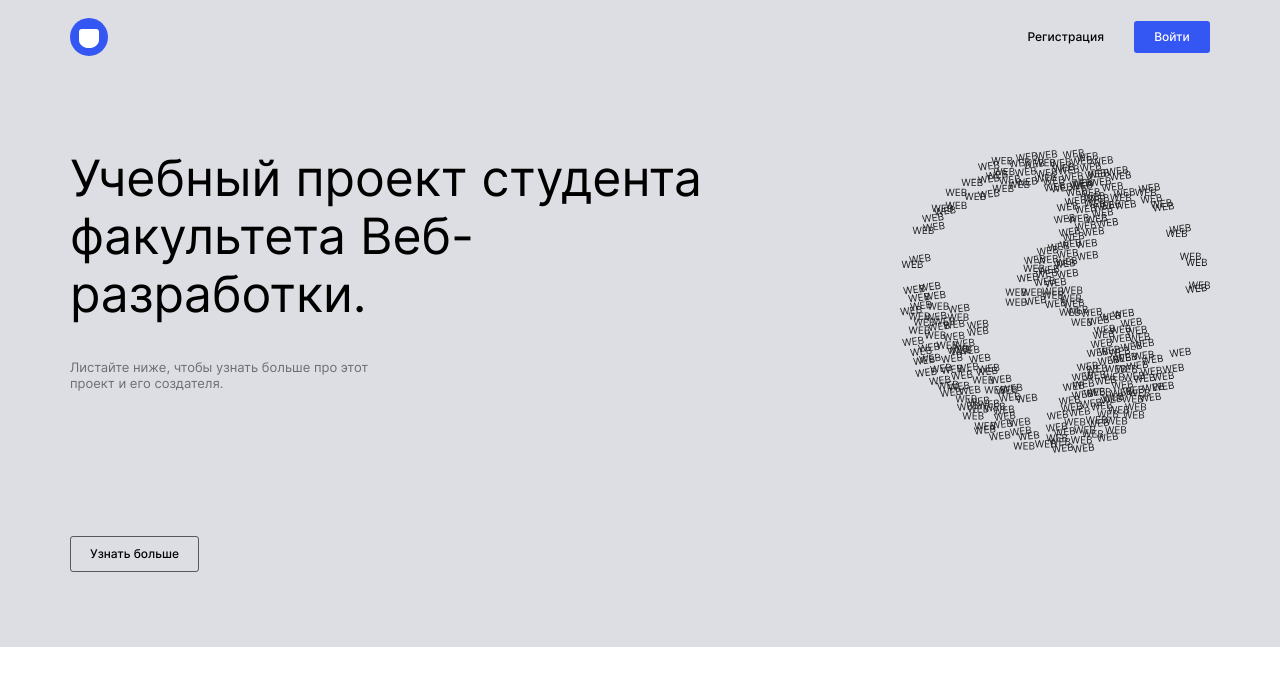
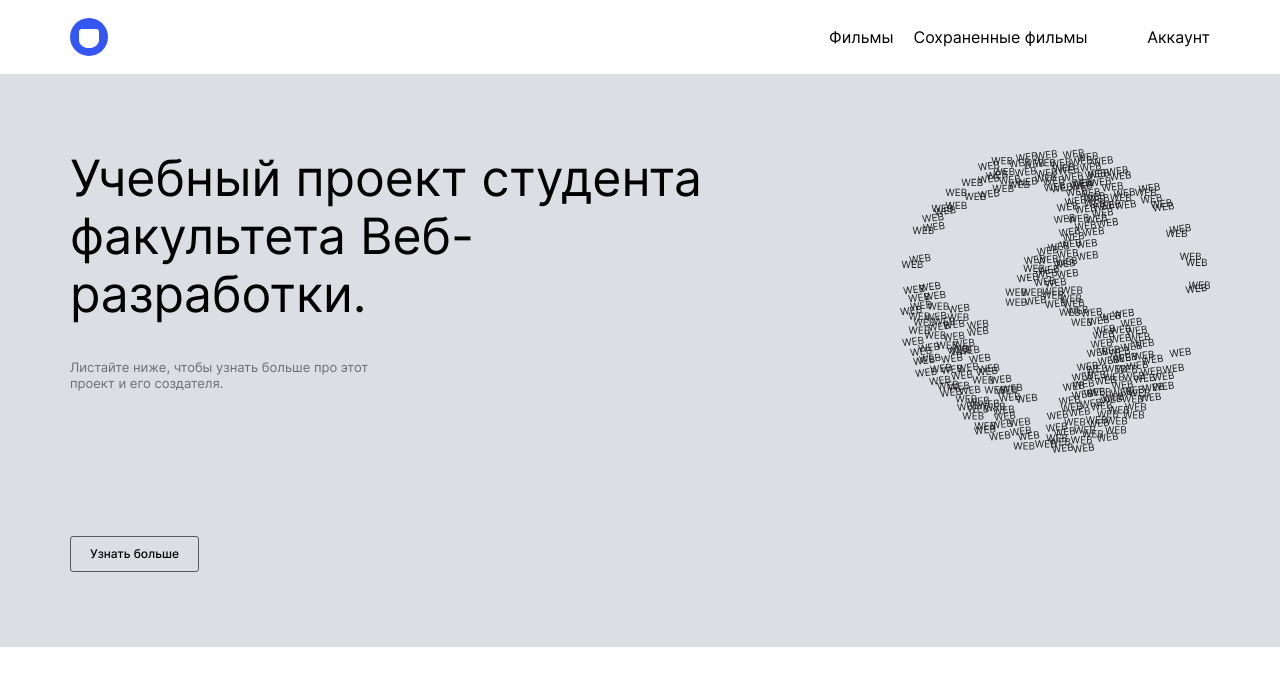
Before and after one commit to elitemineral/movies-explorer-frontend, a React (Create React App) app: page / in a window 1280 px wide. Shown: the top 686 px of the page. Built offline with nearby package versions, Linux system fonts and the light colour scheme.

Commit message:
Частичная реализация меню

```diff
--- /dev/null
+++ b/src/components/Burger/Burger.css
@@ -0,0 +1,57 @@
+.burger {
+  display: flex;
+  flex-direction: column;
+  justify-content: center;
+  align-self: center;
+  width: 22px;
+  height: 20.5px;
+  position: relative;
+  cursor: pointer;
+
+  transition: height .2s linear;
+}
+
+.burger::before,
+.burger::after {
+  content: '';
+  position: absolute;
+  width: 100%;
+  height: 2.5px;
+  background-color: #000;
+  transition: transform .2s linear;
+  left: 0;
+}
+
+.burger::before {
+  top: 0;
+}
+
+.burger::after {
+  bottom: 0;
+}
+
+.burger_opened {
+  height: 3px;
+  z-index: 2;
+}
+
+.burger_opened::before {
+  transform: rotate(45deg);
+  height: 3px;
+}
+
+.burger_opened::after {
+  transform: rotate(-45deg);
+  height: 3px;
+}
+
+.burger-item {
+  width: 100%;
+  height: 2.5px;
+  background-color: #000;
+  transition: transform .2s linear;
+}
+
+.burger-item_active {
+  transform: scale(0);
+}
--- /dev/null
+++ b/src/components/Burger/Burger.js
@@ -0,0 +1,13 @@
+import './Burger.css';
+
+export default function Burger(props) {
+  const { onClick, isOpen }  = props;
+
+  return (
+    <>
+      <div className={`burger${isOpen ? ' burger_opened' : ''}`} onClick={onClick}>
+        <span className={`burger-item${isOpen ? ' burger-item_active' : ''}`}></span>
+      </div>
+    </>
+  );
+}
--- a/src/components/Header/Header.css
+++ b/src/components/Header/Header.css
@@ -5,6 +5,10 @@
 
   padding: 18px 14px;
   background-color: #dddee3;
+}
+
+.header_theme-white {
+  background-color: #fff;
 }
 
 .header__link-register {
--- a/src/components/Header/Header.js
+++ b/src/components/Header/Header.js
@@ -1,16 +1,14 @@
-import Link from '../Link/Link';
-import headerLogo from '../../images/heaer-logo.svg';
-import Button from '../Button/Button';
+import headerLogo from '../../images/header-logo.svg';
+import HeaderNav from '../HeaderNav/HeaderNav';
 import './Header.css';
 
-export default function Header() {
+export default function Header(props) {
+  const { loggedIn = true } = props;
+
   return (
-    <header className='header'>
+    <header className={`header${loggedIn ? ' header_theme-white' : ''}`}>
       <img className='header__logo' src={headerLogo} alt='Логотип' />
-      <nav className='header__nav'>
-        <Link className='header__link-register' path='' text='Регистрация' />
-        <Button className='header__button-login' text='Войти' />
-      </nav>
+      <HeaderNav />
     </header>
   );
 }
--- /dev/null
+++ b/src/components/HeaderMenu/HeaderMenu.css
@@ -0,0 +1,57 @@
+.header__menu {
+  width: 100%;
+  height: 100%;
+
+  display: flex;
+  justify-content: flex-end;
+
+  position: relative;
+}
+
+.header__menu-links {
+  width: 320px;
+  height: 100%;
+
+  box-sizing: border-box;
+  padding: 144px 10px 48px;
+  margin: 0;
+
+  list-style: none;
+
+  display: flex;
+  flex-direction: column;
+  justify-content: flex-start;
+  align-items: center;
+
+  background-color: #fff;
+}
+
+@media (min-width: 425px) {
+  .header__menu-links {
+    width: 350px;
+  }
+}
+
+@media (min-width: 768px) {
+  .header__menu-links {
+    width: 520px;
+  }
+}
+
+.header__menu-link_position-bottom {
+  margin-top: auto;
+}
+
+@media (min-width: 1280px) {
+  .header__menu-links {
+    width: 381px;
+    padding: 0;
+
+    flex-direction: row;
+    gap: 20px;
+  }
+
+  .header__menu-link_position-bottom {
+    margin-left: auto;
+  }
+}
--- /dev/null
+++ b/src/components/HeaderMenu/HeaderMenu.js
@@ -0,0 +1,41 @@
+import { useState } from 'react';
+import Burger from '../Burger/Burger';
+import Popup from '../Popup/Popup';
+import './HeaderMenu.css';
+
+export default function HeaderMenu(props) {
+  const isMobile = props.isMobile;
+
+  const [isOpen, setIsOpen] = useState(false);
+
+  const handleBurgerClick = () => {
+    setIsOpen(!isOpen)
+  }
+
+  const menuItems = () => {
+    return (
+      <div className='header__menu'>
+        <ul className='header__menu-links'>
+          {/* <li className='header__menu-link'>Главная</li> */}
+          <li className='header__menu-link'>Фильмы</li>
+          <li className='header__menu-link'>Сохраненные фильмы</li>
+          <li className='header__menu-link header__menu-link_position-bottom'>Аккаунт</li>
+        </ul>
+      </div>
+    );
+  }
+
+  return (
+    <>
+      {isMobile ?
+        <>
+          <Burger isOpen={isOpen} onClick={handleBurgerClick} />
+          <Popup isOpen={isOpen}>
+            {menuItems()}
+          </Popup>
+        </>
+      : menuItems()
+      }
+    </>
+  );
+}
--- /dev/null
+++ b/src/components/HeaderNav/HeaderNav.js
@@ -0,0 +1,38 @@
+import { useCallback, useEffect, useState } from 'react';
+import Button from '../Button/Button';
+import HeaderMenu from '../HeaderMenu/HeaderMenu';
+import Link from '../Link/Link';
+import './HeaderNav.css';
+
+const MAX_MOBILE_WIDTH = 1279;
+
+export default function HeaderNav(props) {
+  const { loggedIn = true } = props;
+
+  const [isMobile, setIsMobile] = useState(window.innerWidth <= MAX_MOBILE_WIDTH);
+
+  const resizeWindow = useCallback(() => {
+    const isMobileNew = window.innerWidth <= MAX_MOBILE_WIDTH;
+    if (isMobileNew !== isMobile) {
+      setIsMobile(isMobileNew);
+    }
+  }, [isMobile]);
+
+  useEffect(() => {
+    window.addEventListener('resize', resizeWindow);
+
+    return () => window.removeEventListener('resize', resizeWindow);
+  }, [resizeWindow]);
+
+  return (
+    <nav className='header__nav'>
+      {loggedIn ?
+        <HeaderMenu isMobile={isMobile} /> :
+        <>
+          <Link className='header__link-register' path='' text='Регистрация' />
+          <Button className='header__button-login' text='Войти' />
+        </>
+      }
+    </nav>
+  );
+}
--- /dev/null
+++ b/src/components/Popup/Popup.css
@@ -0,0 +1,38 @@
+.popup {
+  width: 100%;
+  height: 100%;
+
+  display: flex;
+  visibility: hidden;
+  opacity: 0;
+  transition: visibility .3s, opacity 0.3s linear;
+
+  justify-content: center;
+  align-items: center;
+
+  position: fixed;
+  z-index: 1;
+  top: 50%;
+  left: 50%;
+  -webkit-transform: translate(-50%, -50%);
+  transform: translate(-50%, -50%);
+
+}
+
+.popup::before {
+  content: "";
+  opacity: .5;
+  width: 100%;
+  height: 100%;
+  background-color: #000;
+  position: absolute;
+}
+
+.popup__container {
+  position: relative;
+}
+
+.popup_opened {
+  visibility: visible;
+  opacity: 1;
+}
--- /dev/null
+++ b/src/components/Popup/Popup.js
@@ -0,0 +1,16 @@
+import './Popup.css';
+
+export default function Popup(props) {
+  const {
+    isOpen,
+    children
+  } = props;
+
+  return (
+    <div className={`popup${isOpen ? ' popup_opened' : ''}`}>
+      {/* <div className='popup__container' style={{ width: '100%', height: '100%', display: 'flex', justifyContent: 'flex-end'}}> */}
+        {children}
+      {/* </div> */}
+    </div>
+  );
+}
--- a/src/components/Promo/Promo.js
+++ b/src/components/Promo/Promo.js
@@ -3,7 +3,7 @@ import './Promo.css';
 
 export default function Promo() {
   return (
-    <section className='promo' id='123'>
+    <section className='promo'>
       <div className='promo__container'>
         <div>
           <h1 className='promo__title'>
```
Also changed, not shown: src/components/HeaderNav/HeaderNav.css (added), src/components/Promo/Promo.css (line endings or trailing spaces), src/images/header-logo.svg (renamed from src/images/heaer-logo.svg).
